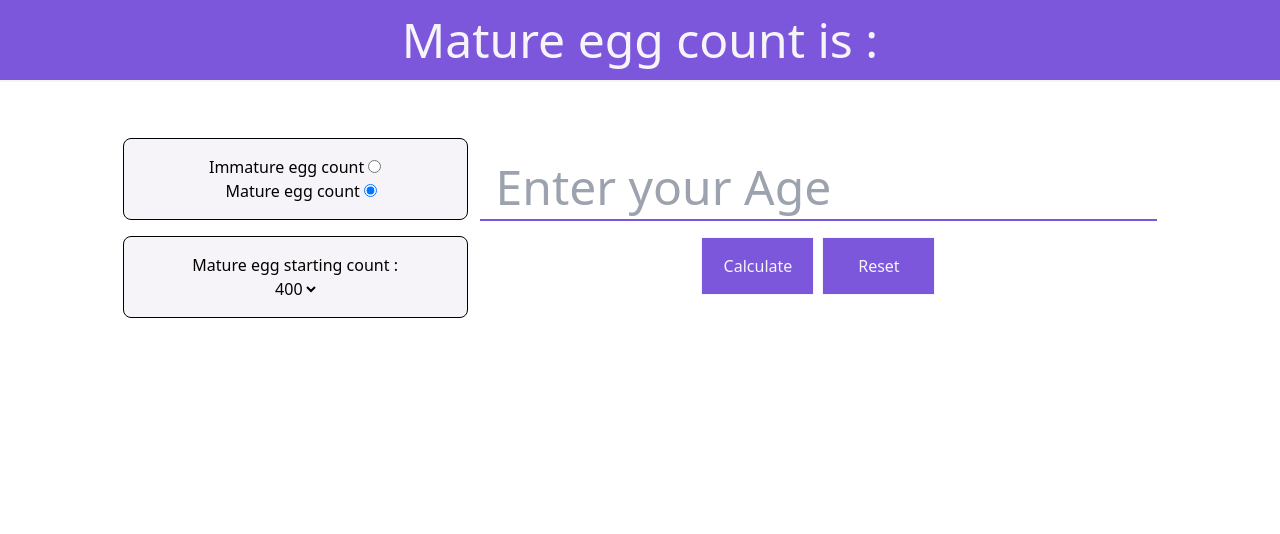
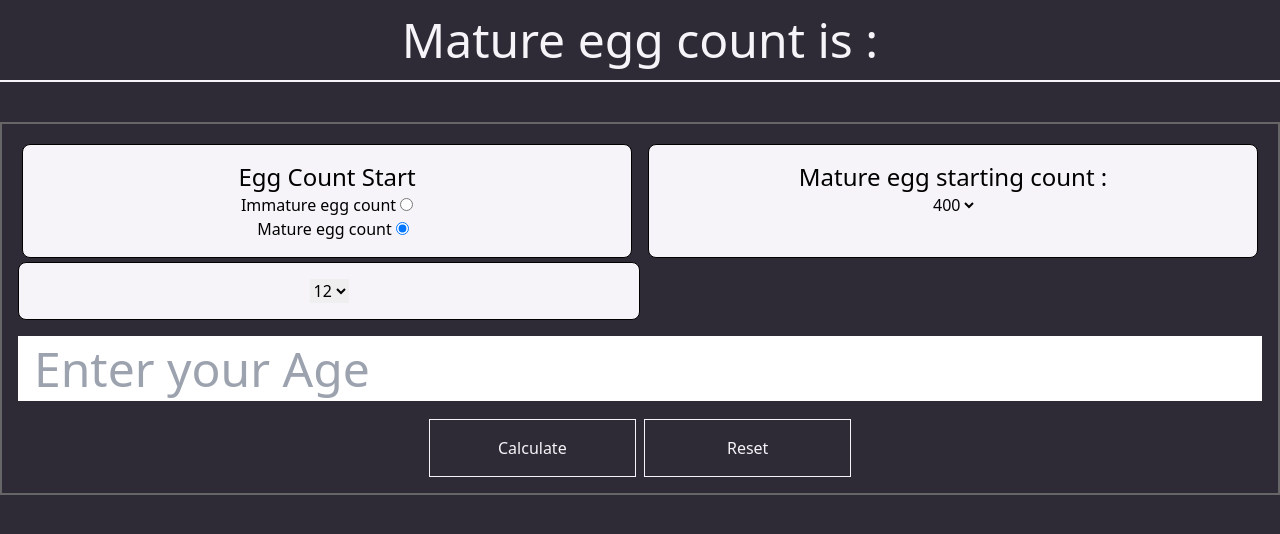
Before and after one commit to manny516/egg, a React (Create React App) app: page / in a window 1280 px wide. Shown: the top 534 px of the page. Built offline with nearby package versions, Linux system fonts and the light colour scheme.

Commit message:
Updated and added puberty date

```diff
--- a/src/comp/appTypes.ts
+++ b/src/comp/appTypes.ts
@@ -6,16 +6,18 @@ interface FormProps{
 
 interface FormValue{
     optionValue : string,
-    setOptionValue : Function,
+    setOptionValue : React.Dispatch<React.SetStateAction<string>>,
     maturity : EggType,
-    setMaturity : Function,
-    updateFieldState : Function,
-    counteggs : Number,
+    setMaturity : React.Dispatch<React.SetStateAction<EggType>>,
+    setFieldState : React.Dispatch<React.SetStateAction<string>>,
+    counteggs : number,
     fieldState : string,
     calcBtn: Function,
     restField : Function,
     botCheck : Boolean,
-    setBotCheck : Function,
+    setBotCheck :  React.Dispatch<React.SetStateAction<Boolean>>,
+    pubertyAge : string,
+    setPubertyAge :  React.Dispatch<React.SetStateAction<string>>
 
 }
 
--- a/src/comp/hooks/useCalcForm.ts
+++ b/src/comp/hooks/useCalcForm.ts
@@ -6,19 +6,21 @@ import { EggType,EggsStartNumber,FormValue} from '../appTypes';
 
 export const useCalcForm  = () =>{
     const [counteggs,setCountEggs]= useState<number>(0);
-    const [fieldState, updateFieldState] = useState<string>("");
+    const [fieldState, setFieldState] = useState<string>("");
+    const [pubertyAge,setPubertyAge] = useState<string>("12");
     const [optionValue,setOptionValue] = useState<string>("400");
     const [maturity,setMaturity] = useState<EggType>("mature");
     const eggInputData:number = Number(fieldState);
     const optionData:number = Number(optionValue);
+    const pubertyAgeData:number = Number(pubertyAge)
     const [ageTracker,setAgeTracker] = useState<Object>();
     const [siteDomain, setSiteDomain] = useState<string | undefined>();
     const [botCheck, setBotCheck] = useState<Boolean>(false);
 
     const calcBtn = () =>{
         if(!botCheck){
-            updateFieldState(fieldState);
-            const eggs:number | undefined = Caculation(eggInputData, optionData as EggsStartNumber);
+            setFieldState(fieldState);
+            const eggs:number | undefined = Caculation(pubertyAgeData,eggInputData, optionData as EggsStartNumber);
             eggs ? setCountEggs(eggs) : setCountEggs(0);
             console.log(`Egg Count ${eggs}`)
             localStorage.setItem('age',JSON.stringify(fieldState));
@@ -35,7 +37,7 @@ export const useCalcForm  = () =>{
 
     const restField =() =>{
       setCountEggs(0);
-      updateFieldState("");
+      setFieldState("");
       setBotCheck(false);
     }
 
@@ -66,12 +68,15 @@ export const useCalcForm  = () =>{
         maturity,
         setMaturity,
         counteggs,
-        updateFieldState,
+        setFieldState,
         fieldState,
         calcBtn,
         restField,
         botCheck,
         setBotCheck,
+        pubertyAge,
+        setPubertyAge
+
     }
 
 
--- a/src/comp/ui/Forms.tsx
+++ b/src/comp/ui/Forms.tsx
@@ -2,23 +2,27 @@
 import { OptionSelect } from './OptionSelect';
 import { MatureRadio } from './MatureRadio';
 import { InputAgeField } from './InputAgeField';
-// import { PurbertyField } from './PurbertyField';
+import { PubertyField } from './PurbertyField';
 
 const Forms = ()=>{
     return(
         <>
-            <section  className="mt-10 egg-count form w-10/12 flex   p-4 m-auto">
-                <section className='w-4/12 mr-3'>
-                    <article className='mb-4 border pt-4 pb-4 border-solid rounded-lg bg-offwhite'>
+            <section  className="mt-10 egg-count form p-4 m-auto border-2 border-solid border-greys">
+                <section className=' sm:flex m-auto  border-solid border-primary border-4'>
+                    <article className='border sm:mr-4 sm:pl-4 sm:pr-4 border-solid rounded-lg bg-offwhite pt-4 pb-4  lg:w-6/12 sm:w-full'>
                         <MatureRadio />
                     </article>
-                    <article className='mt-4 border pt-4 pb-4 border-solid rounded-lg bg-offwhite'>
+                    <article className='border pl-4 pr-4 border-solid rounded-lg bg-offwhite pt-4 pb-4   lg:w-6/12 sm:w-full'>
                         <OptionSelect />
                     </article>
-                    {/* <PurbertyField /> */}
+
                 </section>
-
-                <section className='w-6/12 grow'>
+                <section>
+                    <article className='border pl-4 pr-4 border-solid rounded-lg bg-offwhite pt-4 pb-4   lg:w-6/12 sm:w-full'>
+                    <PubertyField />
+                    </article>
+                </section>
+                <section className=''>
                     <InputAgeField />
                 </section>
             </section>
--- a/src/comp/ui/InputAgeField.tsx
+++ b/src/comp/ui/InputAgeField.tsx
@@ -2,10 +2,10 @@ import { useContext } from "react";
 import EggProvider from "../utilz/EggProvider";
 
 export const InputAgeField = () =>{
-    const {updateFieldState,fieldState,calcBtn,restField} = useContext(EggProvider);
+    const {setFieldState,fieldState,calcBtn,restField} = useContext(EggProvider);
     return(
          <>
-            <input className=" border-b-2 mt-4 border-solid w-full text-greys mb-4 placeholder: indent-4 border-b-primary text-5xl"  type="text" onChange={(e) => updateFieldState(e.target.value)} name="age" placeholder="Enter your Age" value={fieldState} />
+            <input className=" border-b-2 mt-4 border-solid w-full text-greys mb-4 placeholder: indent-4 border-b-primary text-5xl"  type="text" onChange={(e) => setFieldState(e.target.value)} name="age" placeholder="Enter your Age" value={fieldState} />
             <button type="submit" className="border border-solid mr-2 w-1/6 p-4 bg-primary text-offwhite min-w-max" onClick={() =>calcBtn()}> Calculate</button>
             <button className=" border border-solid w-1/6 p-4 text-offwhite bg-primary min-w-max" onClick={() => restField()}> Reset </button>
         </>
--- a/src/comp/ui/MatureRadio.tsx
+++ b/src/comp/ui/MatureRadio.tsx
@@ -5,8 +5,9 @@ import EggProvider from "../utilz/EggProvider"
 export const MatureRadio = () =>{
     const {maturity,setMaturity,botCheck,setBotCheck,restField} = useContext(EggProvider);
     return(
-        <section className="">
+        <section className="bg-offwhite px-6">
         <section>
+            <h2 className='text-2xl'> Egg Count Start </h2>
             <label className='pr-1 ' htmlFor="immatureEggCount"> Immature egg count</label>
             <input id="immatureEggCount" type="radio" name="maturity" value="immature" checked={maturity === "immature"} onChange={(e) => setMaturity(e.target.value ) as EggType} onClick={e => restField()}/><br/>
         </section>
@@ -15,7 +16,6 @@ export const MatureRadio = () =>{
             <input id="matureEggCount" type="radio" name='maturity' value="mature" checked={maturity === "mature"}  onChange={(e) => setMaturity(e.target.value) as EggType } onClick={e => restField()} />
         </section>
         <input className="hidden" type="checkbox" name='mustcheck' value={botCheck}  onClick={() => setBotCheck(true) } />
-
     </section>
     )
 
--- a/src/comp/ui/OptionSelect.tsx
+++ b/src/comp/ui/OptionSelect.tsx
@@ -7,7 +7,7 @@ export const OptionSelect = () =>{
     const {maturity,optionValue,setOptionValue} = useContext(EggProvider);
     return(
         <section>
-        <h1> {CapFirstLetter(maturity)} egg starting count :</h1>
+        <h2 className=" text-2xl"> {CapFirstLetter(maturity)} egg starting count :</h2>
         {maturity === "immature" &&(
             <select className="bg-offwhite" name="egg-options" value={optionValue} onChange={(e) =>setOptionValue(e.currentTarget.value)}>
                 <option value="400000">400000</option>
--- a/src/comp/ui/PurbertyField.jsx
+++ b/src/comp/ui/PurbertyField.jsx
@@ -0,0 +1,15 @@
+import { useContext } from "react";
+import EggProvider from "../utilz/EggProvider";
+
+export const PubertyField = () =>{
+    const pubertyAgeRange = [8,9,10,11,12,13,14];
+    const {pubertyAge, setPubertyAge} = useContext(EggProvider);
+
+    return(
+        <select name="puberty-age" value={pubertyAge} onChange={(e) =>{setPubertyAge(e.currentTarget.value)}}>
+            {pubertyAgeRange.map((items)=>{
+                return <option key={items.toString()} value={items}> {items} </option>
+            })}
+        </select>
+    )
+}
--- a/src/comp/utilz/Caculation.ts
+++ b/src/comp/utilz/Caculation.ts
@@ -1,15 +1,15 @@
 import { EggsStartNumber} from '../appTypes';
 
 
-const Caculation = (age:number, eggTotal:EggsStartNumber) =>{
+const Caculation = (pubertyAge:number = 12, age:number, eggTotal:EggsStartNumber) =>{
 
-    if(age >=12){
+    if(age >= pubertyAge){
         const subtractAge = ()=> {
-            let subtractCurrentAge= age - 12;
+            let subtractCurrentAge= age - pubertyAge;
             const multiplyEggs = () =>{
                 let multiplyAgeWithEggs:number;
                 if((eggTotal === 300) || (eggTotal === 400)){
-                    multiplyAgeWithEggs = subtractCurrentAge * 12;
+                    multiplyAgeWithEggs = subtractCurrentAge * pubertyAge;
                 }else{
                     multiplyAgeWithEggs = subtractCurrentAge * 12000;
                 }
--- a/src/main.scss
+++ b/src/main.scss
@@ -3,6 +3,9 @@
 @tailwind utilities;
 
 
+body{
+    background-color: #2F2B36;
+}
 .beta{
     font-size: 10px;
 }
--- a/tailwind.config.js
+++ b/tailwind.config.js
@@ -6,9 +6,9 @@ module.exports = {
   ],
   theme: {
     colors:{
-      'primary' : '#7C56DB',
+      'primary' : '#2F2B36',
       'offwhite' : '#f6f4f9',
-      'greys' : '#666666'
+      'greys' : '#666666',
     },
     extend: {},
   },
```
